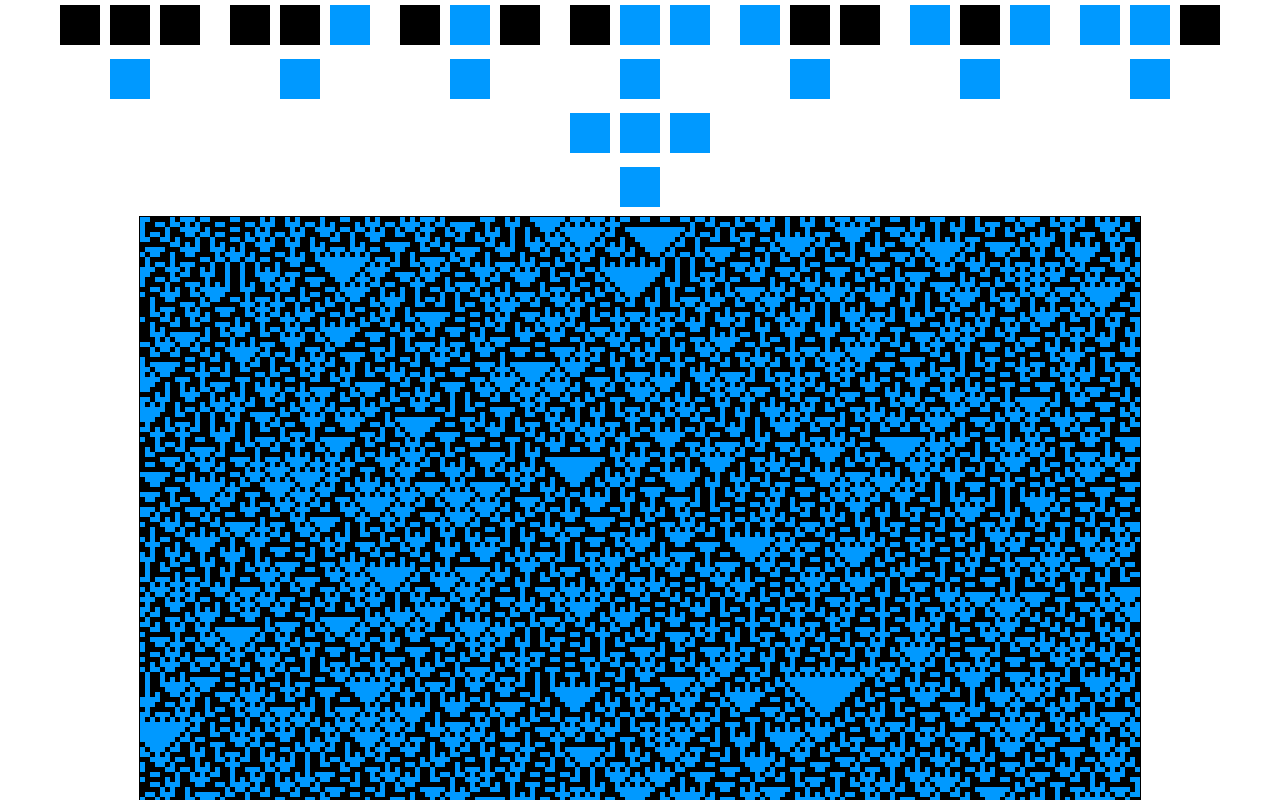
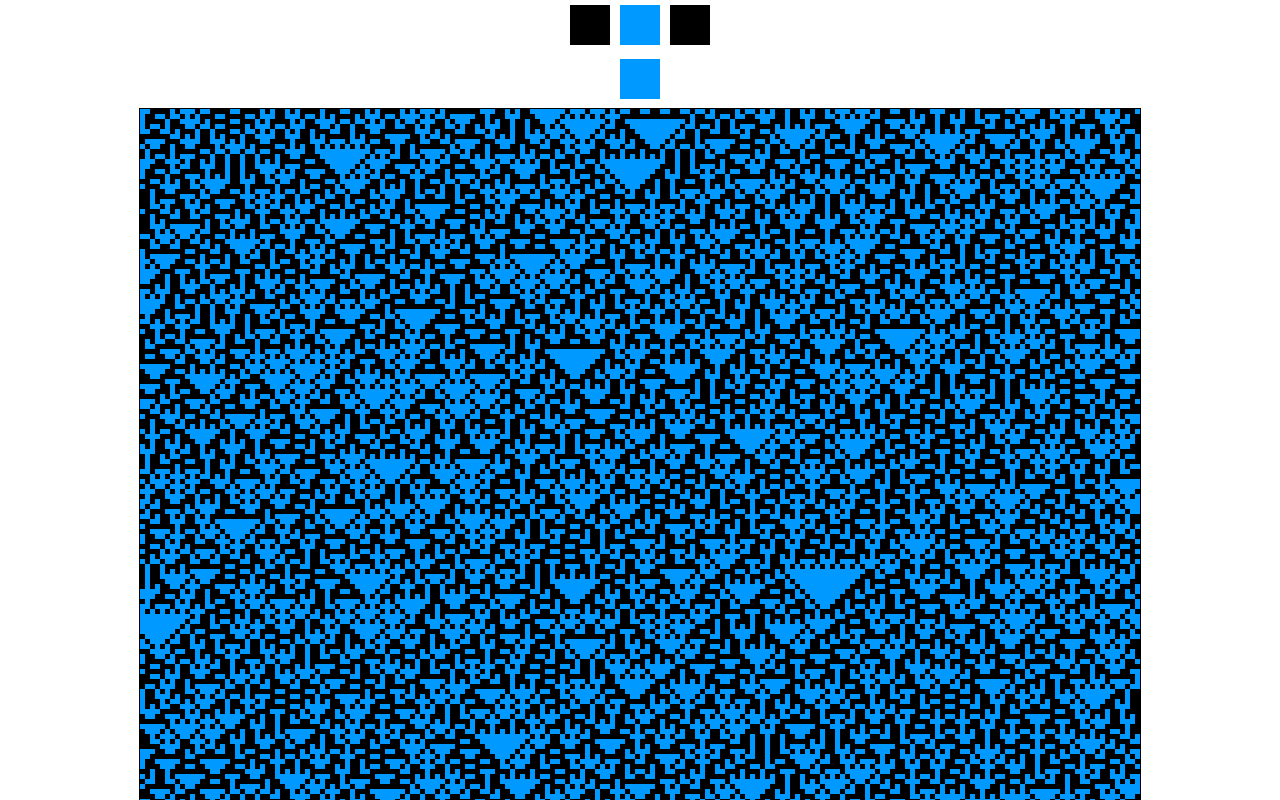
Before and after one commit to JMFarr/cellular-automata, a React (Create React App) app: page / in a window 1280 px wide. Shown: the top 800 px of the page. Built offline with nearby package versions, Linux system fonts and the light colour scheme.

Commit message:
began tweaking rule selector component

```diff
--- a/src/components/Rule.js
+++ b/src/components/Rule.js
@@ -1,44 +1,21 @@
-import React, { Component } from 'react'
+import React from 'react'
+import PropTypes from 'prop-types'
 import Cell from './Cell'
 import './Rule.css'
 
-class Rule extends Component {
-	constructor({previousCellStates, updateRuleset}) {
-		super()
-		this.previousCellStates = previousCellStates
-		this.previousCells = previousCellStates.map((state) => <Cell state={state} />)
-		this.updateRuleset = updateRuleset
-		this.state = {
-			nextCellState: 0
-		}
+const Rule = ({ruleName, isActive}) => (
+	<div>
+		<Cell state={Number(ruleName.charAt(1))} />
+		<Cell state={Number(ruleName.charAt(2))} />
+		<Cell state={Number(ruleName.charAt(3))} />
+		<br />
+		<Cell state={isActive} />
+	</div>
+)
 
-		this.handleClick = this.handleClick.bind(this)
-		this.toggleNextCellState = this.toggleNextCellState.bind(this)
-		this.getRule = this.getRule.bind(this)
-	}
-	handleClick(e) {
-		console.log('handleClick')
-		this.toggleNextCellState()
-		this.updateRuleset(this.getRule(), this.state.nextCellState)
-	}
-	toggleNextCellState() {
-		this.setState({
-			nextCellState: !this.state.nextCellState
-		})
-	}
-	getRule() {
-		return `${this.previousCellStates[0]}${this.previousCellStates[1]}${this.previousCellStates[2]}`
-	}
-	render() {
-		return (
-			<div className="rule">
-				{this.previousCells}
-				<div className='rule-toggle' onClick={this.handleClick}>
-					<Cell state={this.state.nextCellState} />
-				</div>
-			</div>
-		)
-	}
+Rule.propTypes = {
+	ruleName: PropTypes.string.isRequired,
+	isActive: PropTypes.bool.isRequired
 }
 
 export default Rule
--- a/src/components/RuleSelector.js
+++ b/src/components/RuleSelector.js
@@ -17,14 +17,8 @@ class RuleSelector extends Component {
 	render() {
 		return (
 			<div>
-				<Rule previousCellStates={[1,1,1]} updateRuleset={this.updateRuleset}/>
-				<Rule previousCellStates={[1,1,0]} updateRuleset={this.updateRuleset}/>
-				<Rule previousCellStates={[1,0,1]} updateRuleset={this.updateRuleset}/>
-				<Rule previousCellStates={[1,0,0]} updateRuleset={this.updateRuleset}/>
-				<Rule previousCellStates={[0,1,1]} updateRuleset={this.updateRuleset}/>
-				<Rule previousCellStates={[0,1,0]} updateRuleset={this.updateRuleset}/>
-				<Rule previousCellStates={[0,0,1]} updateRuleset={this.updateRuleset}/>
-				<Rule previousCellStates={[0,0,0]} updateRuleset={this.updateRuleset}/>
+				<Rule ruleName='r101'/>
+
 			</div>
 		)
 	}
```
